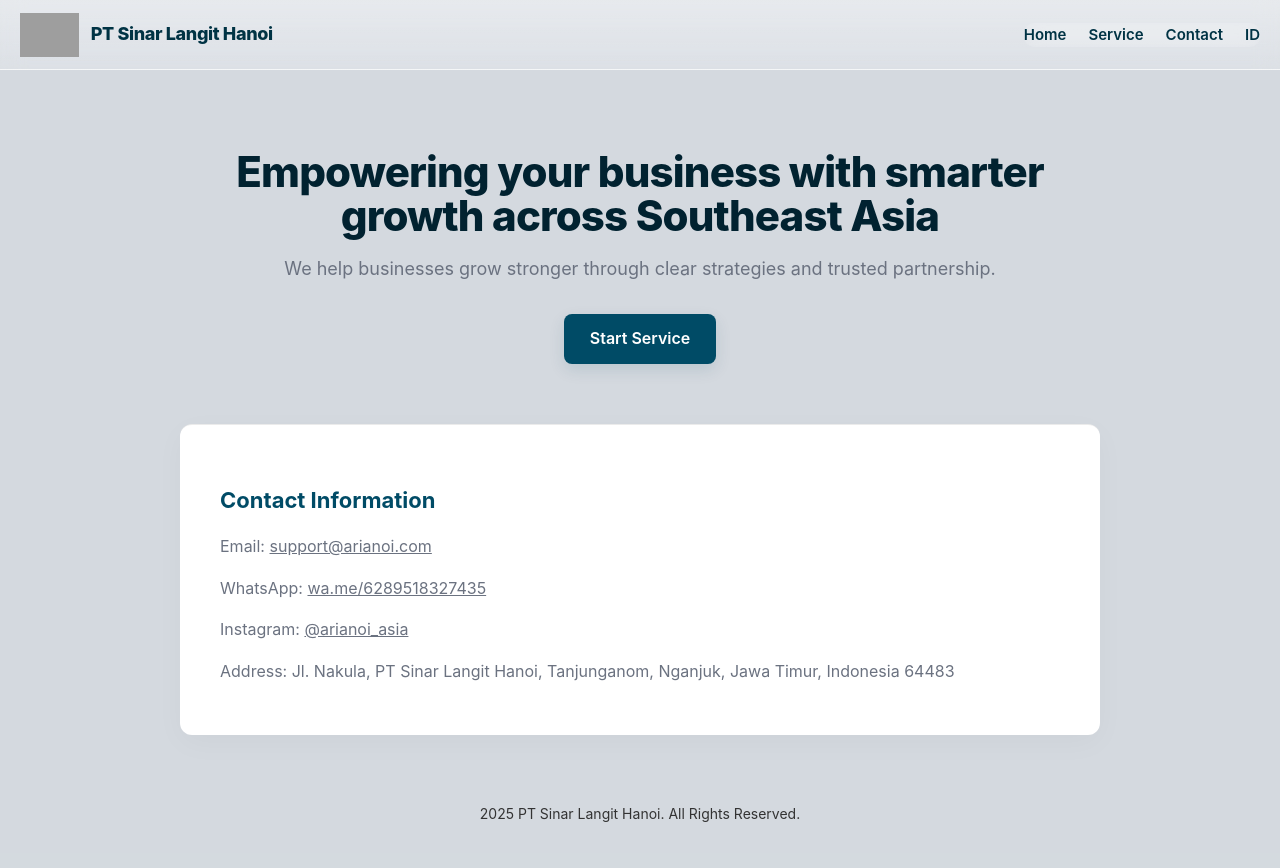
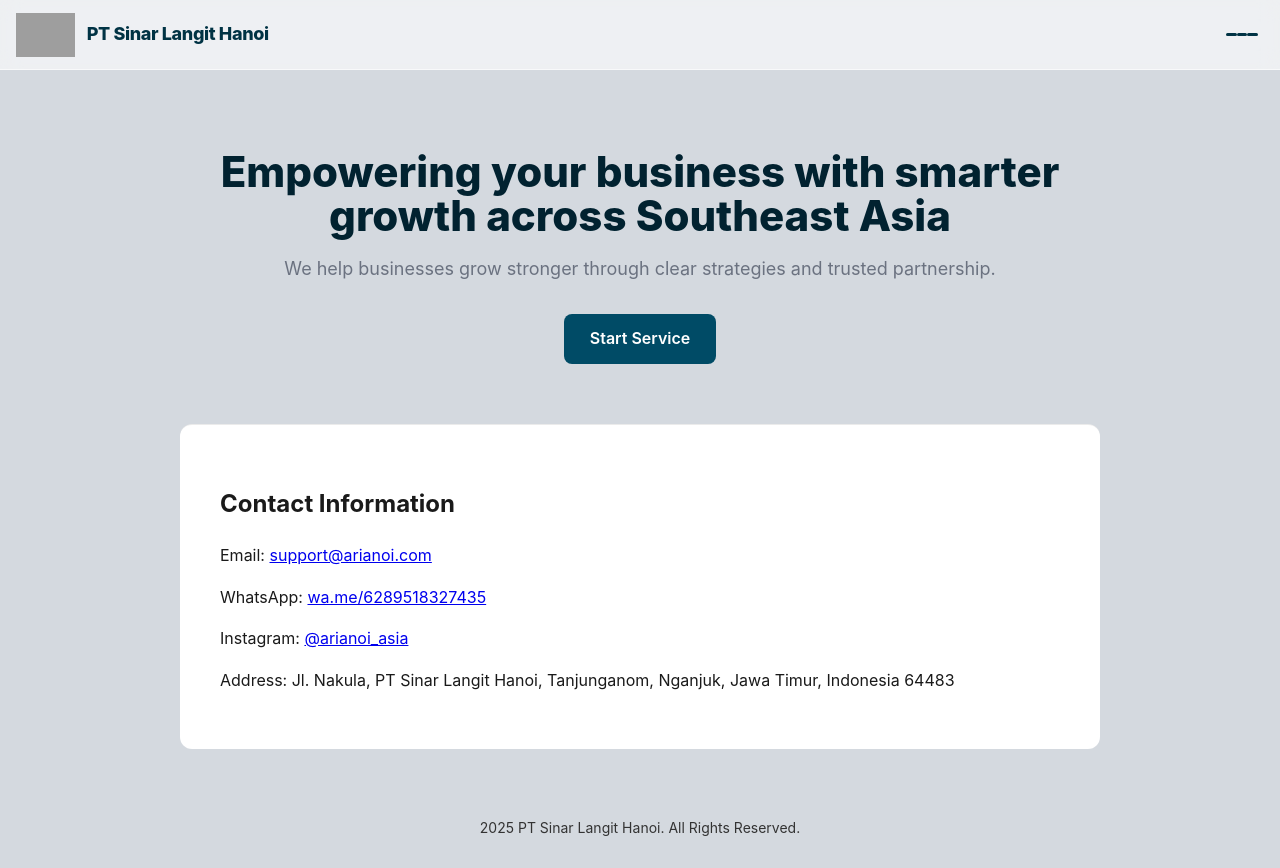
Before and after one commit to kevin123a/test-, a PHP site: page / in a window 1280 px wide. Before the commit the page ends 822 px from the top, so only its background shows below. Run offline with PHP 8.4, Linux system fonts and the light colour scheme; grey boxes are pictures that could not be loaded.

Commit message:
Update style.css

```diff
--- a/style.css
+++ b/style.css
@@ -1,67 +1,46 @@
-/* ==========================================================================
-   Refined stylesheet — improved variables, responsiveness, accessibility,
-   smoother animations, and better contrast/fallbacks.
-   ========================================================================== */
+/* Updated stylesheet: keeps header clean (logo + brand + hamburger),
+   ensures hamburger is always visible, and places language buttons inside the menu.
+   (Adapted from the earlier refined stylesheet.) */
 
 /* -----------------------------------------
    Variables & Base
    ----------------------------------------- */
 :root{
-  /* Colors */
   --bg: #d4d9df;
   --surface: #ffffff;
-  --primary: #004b66;       /* dark teal */
-  --primary-strong: #003344;/* brand dark */
-  --accent: rgba(0,180,200,0.28); /* header glass tint (used only as overlay) */
-  --nav-bg: rgba(0,110,140,0.92);
+  --primary: #004b66;
+  --primary-strong: #003344;
+  --nav-bg: rgba(0,110,140,0.94);
   --muted: #6b7280;
   --border: rgba(0,0,0,0.08);
 
-  /* Spacing & sizes */
   --gutter: 20px;
   --header-height: 70px;
   --radius: 10px;
-  --shadow-1: 0 4px 12px rgba(0,0,0,0.12);
+  --shadow-1: 0 6px 18px rgba(0,0,0,0.12);
 
-  /* Typography */
   --base-font: "Inter", Arial, sans-serif;
   --text-color: #1a1a1a;
   --max-content-width: 880px;
 }
 
-/* Reset (kept minimal + box model) */
+/* Reset */
 *,
 *::before,
-*::after {
-  box-sizing: border-box;
-}
+*::after { box-sizing: border-box; }
 
-html, body {
-  height: 100%;
-}
+html, body { height: 100%; }
 
 body {
   font-family: var(--base-font);
   background: var(--bg);
   color: var(--text-color);
   line-height: 1.6;
+  margin: 0;
   -webkit-font-smoothing:antialiased;
-  -moz-osx-font-smoothing:grayscale;
-  margin: 0;
-  padding: 0;
-  text-rendering: optimizeLegibility;
-  -webkit-text-size-adjust: 100%;
-  -ms-text-size-adjust: 100%;
 }
 
-/* Respect user preference for reduced motion */
-@media (prefers-reduced-motion: reduce) {
-  * { transition: none !important; animation: none !important; }
-}
-
-/* -----------------------------------------
-   Utility container
-   ----------------------------------------- */
+/* container */
 .container {
   width: 100%;
   max-width: var(--max-content-width);
@@ -69,26 +48,24 @@ body {
   padding: 0 var(--gutter);
 }
 
-/* -----------------------------------------
-   Header (glass) — sticky + safe-area handling
-   ----------------------------------------- */
+/* Header: clean layout, only logo + brand + hamburger */
 header {
   position: sticky;
-  top: env(safe-area-inset-top, 0);
+  top: 0;
   z-index: 99;
   height: var(--header-height);
   display: flex;
   align-items: center;
   justify-content: space-between;
-  padding: 14px calc(var(--gutter) - 4px);
-  background: linear-gradient(180deg, rgba(255,255,255,0.45), rgba(255,255,255,0.20)); /* subtle */
-  backdrop-filter: blur(12px) saturate(110%);
-  -webkit-backdrop-filter: blur(12px) saturate(110%);
+  padding: 10px calc(var(--gutter) - 4px);
+  background: rgba(255,255,255,0.6);
+  backdrop-filter: blur(10px) saturate(110%);
+  -webkit-backdrop-filter: blur(10px) saturate(110%);
   border-bottom: 1px solid rgba(255,255,255,0.6);
   gap: 12px;
 }
 
-/* Header left */
+/* Header left: logo + brand */
 .header-left {
   display: flex;
   align-items: center;
@@ -97,7 +74,6 @@ header {
 
 .header-left img {
   height: 44px;
-  width: auto;
   display: block;
 }
 
@@ -108,15 +84,13 @@ header {
   letter-spacing: -0.02em;
 }
 
-/* -----------------------------------------
-   Hamburger (accessible button)
-   ----------------------------------------- */
+/* Hamburger: always visible (user requested header clean) */
 .hamburger {
   display: inline-flex;
   align-items: center;
   justify-content: center;
-  width: 40px;
-  height: 40px;
+  width: 44px;
+  height: 44px;
   background: transparent;
   border: none;
   cursor: pointer;
@@ -134,8 +108,9 @@ header {
   background: rgba(0,0,0,0.04);
 }
 
-/* bars */
-.hamburger .bar {
+/* bars inside hamburger */
+.hamburger .bar,
+.hamburger span {
   display: block;
   width: 22px;
   height: 2.6px;
@@ -144,22 +119,23 @@ header {
   transition: transform .25s ease, opacity .18s ease;
 }
 
-/* Optionally add an "is-open" modifier in JS to animate to X */
-.hamburger.is-open .bar:nth-child(1) { transform: translateY(6px) rotate(45deg); }
-.hamburger.is-open .bar:nth-child(2) { opacity: 0; transform: scaleX(0); }
-.hamburger.is-open .bar:nth-child(3) { transform: translateY(-6px) rotate(-45deg); }
+.hamburger.is-open .bar:nth-child(1),
+.hamburger.is-open span:nth-child(1) { transform: translateY(6px) rotate(45deg); }
+.hamburger.is-open .bar:nth-child(2),
+.hamburger.is-open span:nth-child(2) { opacity: 0; transform: scaleX(0); }
+.hamburger.is-open .bar:nth-child(3),
+.hamburger.is-open span:nth-child(3) { transform: translateY(-6px) rotate(-45deg); }
 
-/* -----------------------------------------
-   Nav menu (mobile popover & desktop inline)
-   ----------------------------------------- */
+/* Nav menu: hidden by default; toggled by JS (.show).
+   Contains navigation links + language switch (so header stays clean). */
 .nav-menu {
-  position: absolute;
-  top: calc(var(--header-height) + 8px);
+  position: fixed;
+  top: 76px;
   right: 14px;
-  min-width: 180px;
+  min-width: 220px;
+  max-width: calc(100% - 28px);
   background: var(--nav-bg);
   color: #fff;
-  backdrop-filter: blur(10px);
   padding: 14px 16px;
   border-radius: var(--radius);
   box-shadow: var(--shadow-1);
@@ -172,57 +148,67 @@ header {
   transition: opacity .18s ease, transform .18s ease;
 }
 
-/* show popover (toggle via JS) */
+/* show popover */
 .nav-menu.show {
   display: flex;
   transform: translateY(0) scale(1);
   opacity: 1;
 }
 
-/* links */
-.nav-menu a {
+/* nav links inside popover */
+.nav-menu a,
+.nav-menu .lang-switch button {
   color: #fff;
   text-decoration: none;
   font-size: 15px;
-  padding: 6px 8px;
-  border-radius: 6px;
+  padding: 8px 10px;
+  border-radius: 8px;
   transition: background .12s ease;
+  background: transparent;
+  border: none;
+  text-align: left;
 }
 
+/* hover/focus states */
 .nav-menu a:hover,
-.nav-menu a:focus {
+.nav-menu a:focus,
+.nav-menu .lang-switch button:hover,
+.nav-menu .lang-switch button:focus {
   background: rgba(255,255,255,0.06);
   outline: none;
 }
 
-/* Desktop layout */
-@media (min-width: 780px) {
-  .hamburger { display: none; }
+/* separate language switch group visually */
+.nav-menu .lang-switch {
+  display: flex;
+  gap: 8px;
+  margin-top: 6px;
+  align-items: center;
+}
 
-  header { padding: 18px var(--gutter); }
+/* language buttons style */
+.nav-menu .lang-switch button {
+  padding: 6px 10px;
+  background: rgba(255,255,255,0.06);
+  border-radius: 8px;
+  cursor: pointer;
+  color: #fff;
+  font-weight: 600;
+  transition: background .12s ease, transform .08s ease;
+}
 
+.nav-menu .lang-switch button.active {
+  background: rgba(255,255,255,0.18);
+}
+
+/* On very large screens, make the menu a small dropdown rather than full popover */
+@media (min-width: 1200px) {
   .nav-menu {
-    position: static;
-    display: flex !important;
-    flex-direction: row;
-    background: transparent;
-    gap: 22px;
-    padding: 0;
-    box-shadow: none;
-    transform: none;
-    opacity: 1;
-  }
-
-  .nav-menu a {
-    color: var(--primary-strong);
-    font-weight: 600;
-    padding: 0;
+    min-width: 260px;
   }
 }
 
-/* -----------------------------------------
-   Hero section
-   ----------------------------------------- */
+/* Hero & other sections (kept minimal here) */
 .hero {
   max-width: var(--max-content-width);
   margin: 80px auto 40px auto;
@@ -236,19 +222,15 @@ header {
   margin-bottom: 14px;
   color: #012230;
   line-height: 1.04;
-  letter-spacing: -0.02em;
 }
 
 .hero .subtitle {
   font-size: clamp(15px, 2vw, 18px);
   margin-bottom: 30px;
   color: var(--muted);
-  max-width: 720px;
-  margin-left: auto;
-  margin-right: auto;
 }
 
-/* Primary button (accessible) */
+/* primary button */
 .btn-primary {
   background: var(--primary);
   color: #fff;
@@ -256,21 +238,10 @@ header {
   border-radius: 8px;
   text-decoration: none;
   display: inline-block;
-  box-shadow: 0 6px 16px rgba(0,75,102,0.12);
-  transition: transform .12s ease, box-shadow .12s ease, opacity .12s ease;
   font-weight: 600;
 }
 
-.btn-primary:hover { transform: translateY(-2px); opacity: .98; }
-.btn-primary:active { transform: translateY(0); box-shadow: 0 4px 10px rgba(0,75,102,0.08); }
-.btn-primary:focus-visible {
-  outline: 3px solid rgba(0,75,102,0.18);
-  outline-offset: 3px;
-}
-
-/* -----------------------------------------
-   Contact section
-   ----------------------------------------- */
+/* contact */
 .contact-section {
   margin-top: 60px;
   padding: 40px;
@@ -280,85 +251,18 @@ header {
   max-width: calc(var(--max-content-width) + var(--gutter) * 2);
   margin-left: auto;
   margin-right: auto;
-  box-shadow: 0 8px 30px rgba(20,30,40,0.03);
 }
 
-.contact-section .container {
-  padding: 0;
-}
-
-.contact-section h2 {
-  margin-bottom: 10px;
-  font-size: 22px;
-  color: var(--primary);
-}
-
-.contact-section p {
-  margin-bottom: 10px;
-  color: var(--muted);
-}
-
-.contact-section a {
-  color: inherit;
-  text-decoration: underline;
-}
-
-.contact-section a:hover {
-  color: var(--primary-strong);
-}
-
-/* Layout for larger screens: two-column contact info */
-@media (min-width: 880px) {
-  .contact-grid {
-    display: grid;
-    grid-template-columns: 1fr 320px;
-    gap: 24px;
-    align-items: start;
-  }
-}
-
-/* -----------------------------------------
-   Footer
-   ----------------------------------------- */
+/* footer */
 footer {
   margin-top: 40px;
   text-align: center;
-  padding: 28px 20px calc(28px + env(safe-area-inset-bottom, 0));
+  padding: 28px 20px;
   color: #333;
   font-size: 14px;
 }
 
-/* -----------------------------------------
-   Small improvements & accessibility
-   ----------------------------------------- */
-
-/* Ensure focusable interactive elements have visible focus */
-a:focus,
-button:focus,
-input:focus,
-textarea:focus {
-  outline: none;
-}
-
-/* Make images responsive */
-img {
-  max-width: 100%;
-  height: auto;
-  display: block;
-  border-style: none;
-}
-
-/* Form controls (if present later) */
-input, textarea, select {
-  font: inherit;
-  color: inherit;
-  border: 1px solid rgba(0,0,0,0.08);
-  padding: 10px 12px;
-  border-radius: 8px;
-  background: #fff;
-}
-
-/* Small helpers */
+/* accessibility helpers */
 .sr-only {
   position: absolute !important;
   width: 1px; height: 1px;
@@ -367,4 +271,10 @@ input, textarea, select {
   white-space: nowrap; border: 0;
 }
 
-/* End of file */
+/* responsive images */
+img { max-width: 100%; height: auto; display: block; }
+
+/* reduced motion */
+@media (prefers-reduced-motion: reduce) {
+  * { transition: none !important; animation: none !important; }
+}
```
